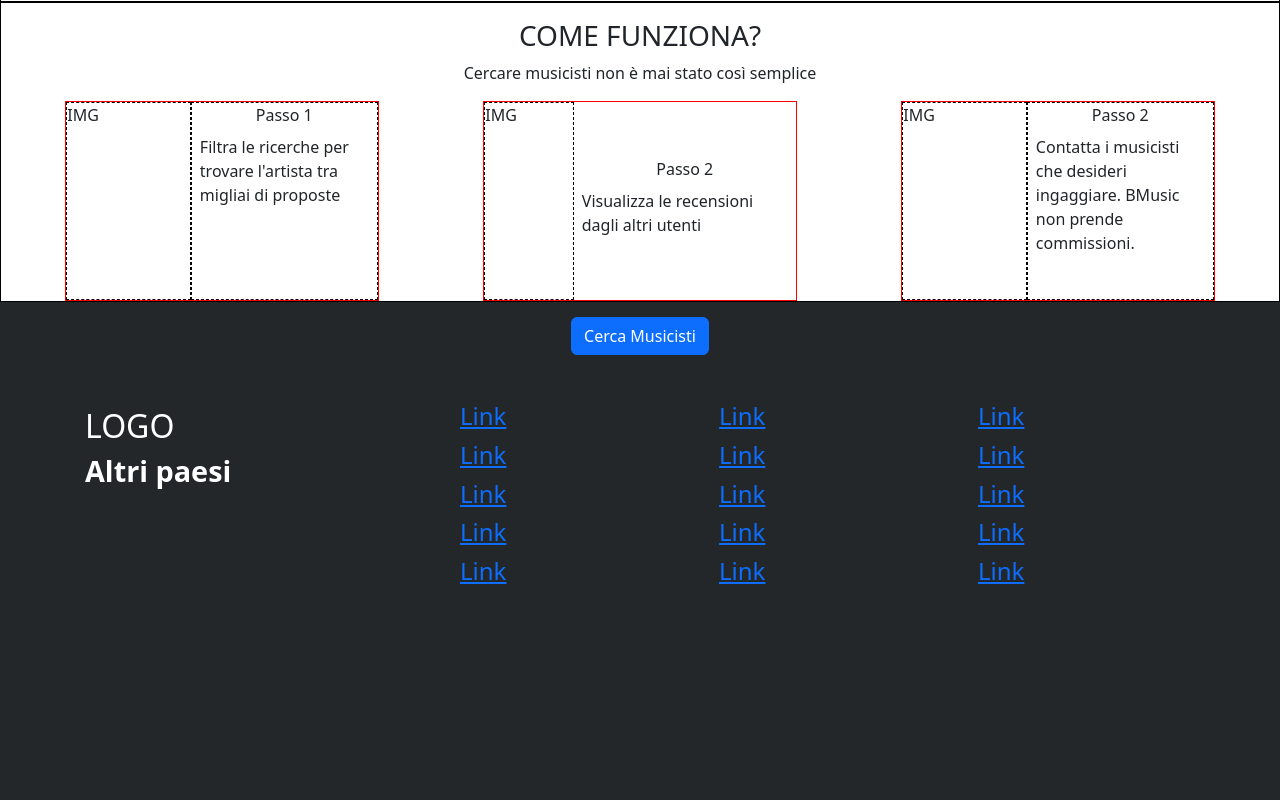
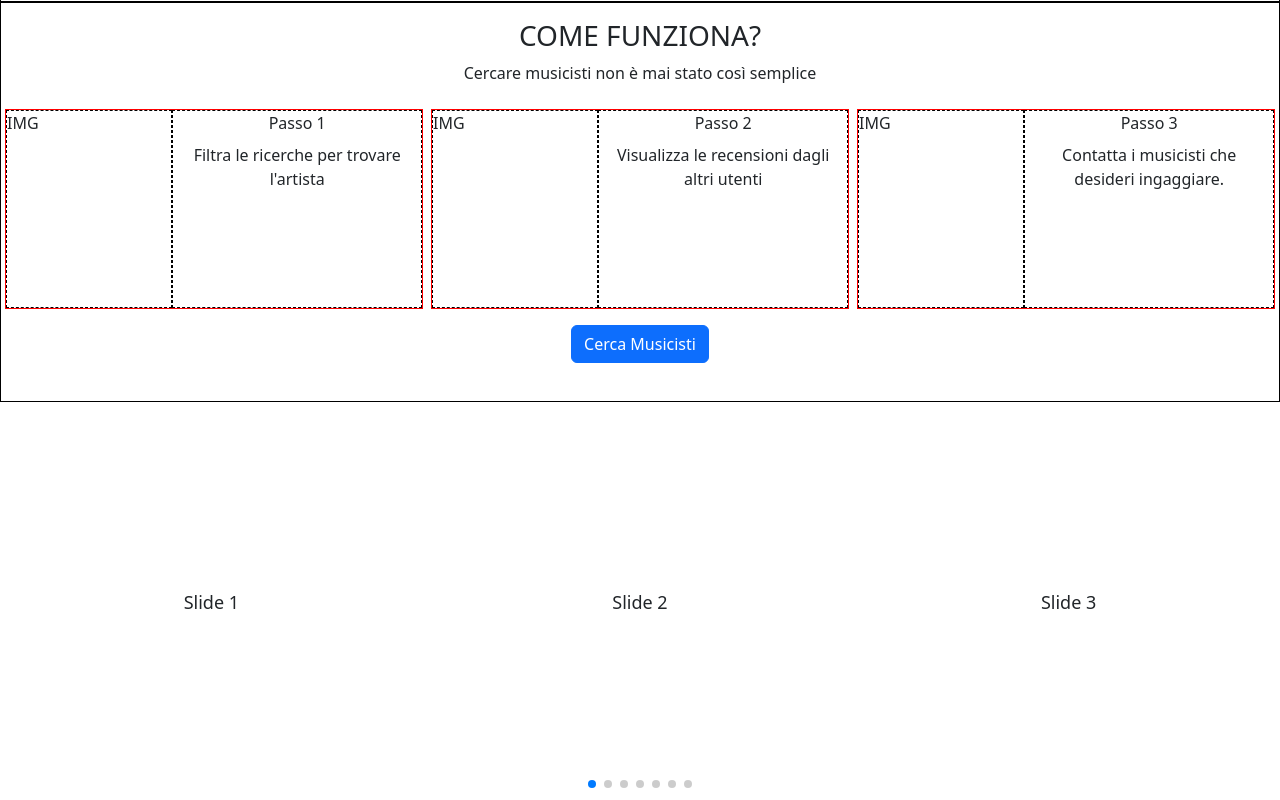
Before and after one commit to maicolkutchoukov/boolean-final-project-frontend, a Vue app: page / in a window 1280 px wide. Shown: the part 500-1300 px from the top of the page. Built offline with nearby package versions, Linux system fonts and the light colour scheme.

Commit message:
add Swiper

```diff
--- a/src/pages/HomePage.vue
+++ b/src/pages/HomePage.vue
@@ -1,12 +1,28 @@
 <!-- PAGINA PRINCIPALE DOVE ANDRANNO INSERITI TUTTI I COMPONENTI  -->
 
 <script>
+  // Import Swiper Vue.js components
+  import { Swiper, SwiperSlide } from 'swiper/vue';
+
+  // Import Swiper styles
+  import 'swiper/css';
+
+  import 'swiper/css/pagination';
+
+  // import required modules
+  import { Pagination } from 'swiper/modules';
+
   export default {
-    data() {
+    components: {
+      Swiper,
+      SwiperSlide,
+    },
+    setup() {
       return {
-        }
+        modules: [Pagination],
+      };
     },
-}
+  };
 </script>
 
 <template>
@@ -56,34 +72,34 @@ export default {
         </div>
 
 
-        <div class="row">
-            <div class="col-12 d-flex justify-content-around">
+        <div class="row d-flex justify-content-around">
+
                 <!-- Single Card -->
-                <div class="col-3">
+                <div class="col-4 g-2">
                     <div class="container-card d-flex align-items-center">
                         <div class="container-img">
                             IMG
                         </div>
-                        <div class="container-text">
-                            <div class="text-center">
+                        <div class="container-text text-center">
+                            <div>
                                 Passo 1
                             </div>
 
                             <div class="m-2">
-                                Filtra le ricerche per trovare l'artista tra migliai di proposte
+                                Filtra le ricerche per trovare l'artista
                             </div>
                         </div>
                     </div>
                 </div>
 
                 <!-- Single Card -->
-                <div class="col-3">
+                <div class="col-4 g-2">
                     <div class="container-card d-flex align-items-center">
                         <div class="container-img">
                             IMG
                         </div>
+                        <div class="container-text text-center">
                             <div>
-                            <div class="text-center">
                                 Passo 2
                             </div>
 
@@ -95,19 +111,18 @@ export default {
                 </div>
 
                 <!-- Single Card -->
-                <div class="col-3">
+                <div class="col-4 g-2">
                     <div class="container-card d-flex align-items-center">
                         <div class="container-img">
                             IMG
                         </div>
-                        <div class="container-text">
-                            <div class="text-center">
-                                Passo 2
+                        <div class="container-text text-center">
+                            <div>
+                                Passo 3
                             </div>
 
                             <div class="m-2">
-                                Contatta i musicisti che desideri ingaggiare. BMusic non prende commissioni.
-                            </div>
+                                Contatta i musicisti che desideri ingaggiare.
                             </div>
                         </div>
                     </div>
@@ -116,12 +131,31 @@ export default {
                 <div class="text-center mt-3">
                     <button type="submit" class="btn btn-primary">Cerca Musicisti</button>
                 </div>
-
             </div>
     </div>
 
+    <!-- Carousel -->
+    <div class="container-fluid">
+        <swiper
+        :slidesPerView="3"
+        :spaceBetween="30"
+        :pagination="{
+        clickable: true,
+        }"
+        :modules="modules"
+        class="mySwiper"
+    >
+        <swiper-slide>Slide 1</swiper-slide>
+        <swiper-slide>Slide 2</swiper-slide><swiper-slide>Slide 3</swiper-slide>
+        <swiper-slide>Slide 4</swiper-slide><swiper-slide>Slide 5</swiper-slide>
+        <swiper-slide>Slide 6</swiper-slide><swiper-slide>Slide 7</swiper-slide>
+        <swiper-slide>Slide 8</swiper-slide><swiper-slide>Slide 9</swiper-slide>
+        </swiper>
+    </div>
 
+    <!--
         <div class="scroll-watcher"></div>
+    -->
 
 </template>
 
@@ -157,7 +191,7 @@ img {
 
 .section-2 {
     border: 1px solid black;
-    height: 300px;
+    min-height: 400px;
 }
 
 .container-card {
@@ -175,6 +209,27 @@ img {
     height: 100%;
     width: 60%;
     border: 1px dashed black;
+}
+
+/* Swiper */
+.mySwiper {
+    height: 400px;
+}
+
+.swiper-slide {
+  text-align: center;
+  font-size: 18px;
+  background: #fff;
+  display: flex;
+  justify-content: center;
+  align-items: center;
+}
+
+.swiper-slide img {
+  display: block;
+  width: 100%;
+  height: 100%;
+  object-fit: cover;
 }
 
 
```
Lines whose indentation alone changed are shown as unchanged.
